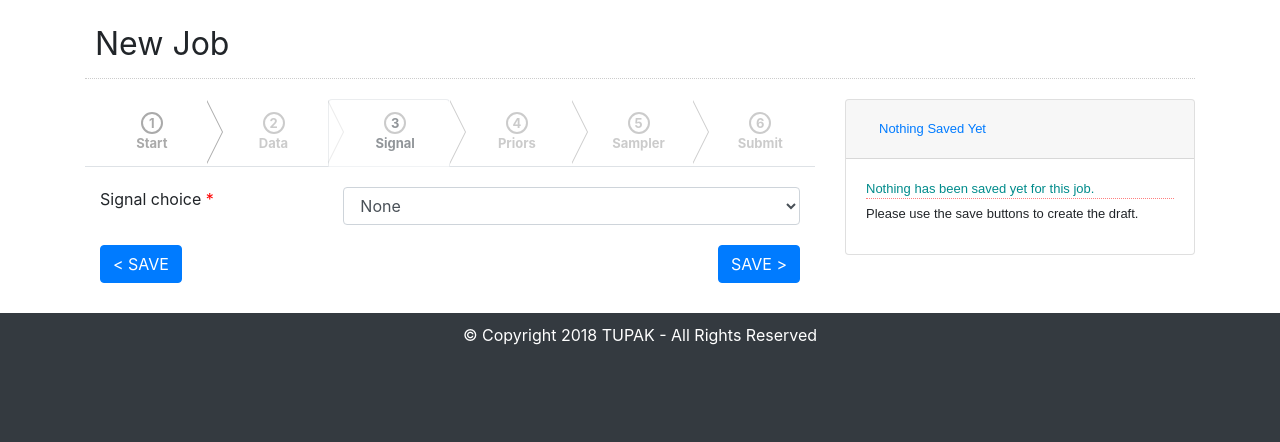
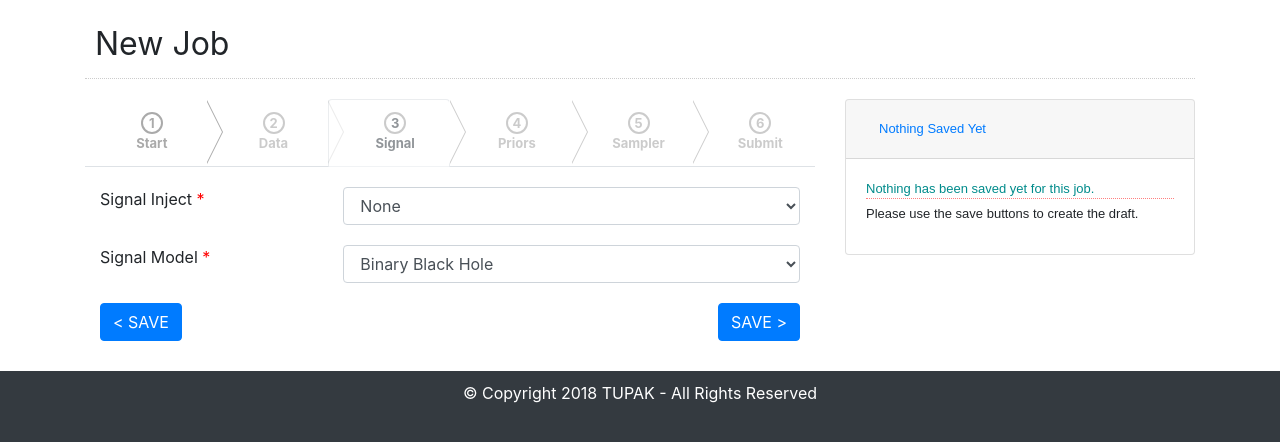
Before and after one commit to ADACS-Australia/SS18B-PLasky, a Django app: page /new_job/ in a window 1280 px wide, after a click that opens the changed part. Shown: the part 64-506 px from the top of the page. Run offline with Django 3.2, Linux system fonts and the light colour scheme; the visitor is signed in with stand-in values (Sample User, id 1); some libraries are stand-ins or nearby versions.

Commit message:
signal form shows checkbox and signal model for prior - initial work

```diff
--- a/tupakweb/forms/dynamic/field.py
+++ b/tupakweb/forms/dynamic/field.py
@@ -21,6 +21,7 @@ ZERO_TO_2PI = 'zero-to-2pi'
 TEXT_AREA = 'text-area'
 SELECT = 'select'
 RADIO = 'radio'
+CHECKBOX = 'checkbox'
 
 
 class CustomCharField(forms.CharField):
@@ -208,6 +209,18 @@ def get_select_input(label, choices=None, initial=None, extra_class=None):
     )
 
 
+def get_checkbox_input(label, initial=None, extra_class=None):
+    return forms.BooleanField(
+        label=label,
+        widget=forms.CheckboxInput(
+            attrs={
+                'class': extra_class if extra_class else '',
+            }
+        ),
+        initial=initial,
+    )
+
+
 def get_multiple_choices_input(label, required, choices=None, initial=None):
     return forms.MultipleChoiceField(
         label=label,
--- a/tupakweb/forms/dynamic/form.py
+++ b/tupakweb/forms/dynamic/form.py
@@ -4,6 +4,7 @@ from .field import (
     get_text_input,
     get_text_area_input,
     get_select_input,
+    get_checkbox_input,
     get_radio_input,
     get_positive_integer_input,
     get_multiple_choices_input,
@@ -23,6 +24,7 @@ from .field import (
     TEXT_AREA,
     SELECT,
     RADIO,
+    CHECKBOX,
 )
 
 
@@ -121,6 +123,15 @@ class DynamicForm(forms.Form):
                     extra_class=properties.get('extra_class', None),
                 )
 
+            elif properties.get('type') == CHECKBOX:
+                self.fields[name] = get_checkbox_input(
+                    label=properties.get('label', name),
+                    initial=properties.get('initial', None),
+                    # required=properties.get('required', False),
+                    # validators=properties.get('validators', ()),
+                    # choices=properties.get('choices'),
+                )
+
             elif properties.get('type') == MULTIPLE_CHOICES:
                 self.fields[name] = get_multiple_choices_input(
                     label=properties.get('label', name),
--- a/tupakweb/forms/prior/utility.py
+++ b/tupakweb/forms/prior/utility.py
@@ -93,7 +93,7 @@ def prior_max_field(field_name, field_value):
 
 def get_field_properties_by_signal_choice(signal):
     field_properties = OrderedDict()
-    fieldsets = dict()
+    fieldsets = OrderedDict()
     if signal.signal_choice == BINARY_BLACK_HOLE:
         for name, value in BBH_FIELDS_PROPERTIES.items():
             fieldset_fields = []
@@ -133,4 +133,4 @@ def get_field_properties_by_signal_choice(signal):
                 BBH_FIELDS_PROPERTIES.get(name).get('label'): fieldset_fields,
             })
 
-        return fieldsets, field_properties
+    return fieldsets, field_properties
--- a/tupakweb/forms/signal/signal.py
+++ b/tupakweb/forms/signal/signal.py
@@ -1,29 +1,44 @@
-from django import forms
-from django.utils.translation import ugettext_lazy as _
-
-from ...utility.display_names import OPEN_DATA, SKIP
+from collections import OrderedDict
+from copy import deepcopy
+from ..dynamic import field
+from ..dynamic.form import DynamicForm
+from ...utility.display_names import (
+    OPEN_DATA,
+    SIGNAL_CHOICE,
+    SIGNAL_CHOICE_DISPLAY,
+    SIGNAL_MODEL,
+    SIGNAL_MODEL_DISPLAY,
+    SKIP,
+)
 from ...models import Signal, Data
 
-FIELDS = [
-    'signal_choice',
-]
-
-WIDGETS = {
-    'signal_choice': forms.Select(
-        attrs={'class': 'form-control'},
-    ),
-}
-
-LABELS = {
-    'signal_choice': _('Signal type'),
-}
+SIGNAL_FIELDS_PROPERTIES = OrderedDict([
+    (SIGNAL_CHOICE, {
+        'type': field.SELECT,
+        'label': SIGNAL_CHOICE_DISPLAY,
+        'choices': Signal.SIGNAL_CHOICES,
+        'required': True,
+    }),
+    ('same_model', {
+        'type': field.CHECKBOX,
+        'label': 'Same for Signal Model?',
+        # 'placeholder': '1.0',
+        'initial': True,
+    }),
+    (SIGNAL_MODEL, {
+        'type': field.SELECT,
+        'label': SIGNAL_MODEL_DISPLAY,
+        'choices': Signal.SIGNAL_CHOICES[1:],
+        'required': True,
+    }),
+])
 
 
-class SignalForm(forms.ModelForm):
+class SignalForm(DynamicForm):
     def __init__(self, *args, **kwargs):
-        self.request = kwargs.pop('request', None)
+        kwargs['name'] = 'signal-binary_black_hole'
+        kwargs['fields_properties'] = deepcopy(SIGNAL_FIELDS_PROPERTIES)
         self.job = kwargs.pop('job', None)
-        super(SignalForm, self).__init__(*args, **kwargs)
 
         # checking the data_choice to decide whether skip should be there
         show_skip = True
@@ -35,18 +50,12 @@ class SignalForm(forms.ModelForm):
             except Data.DoesNotExist:
                 pass
 
-        self.fields['signal_choice'] = forms.ChoiceField(
-            choices=Signal.SIGNAL_CHOICES[1:] if not show_skip else Signal.SIGNAL_CHOICES,
-            widget=forms.Select(
-                attrs={'class': 'form-control'},
-            )
-        )
+        if not show_skip:
+            kwargs['fields_properties'][SIGNAL_CHOICE].update({
+                'choices': Signal.SIGNAL_CHOICES[1:],
+            })
 
-    class Meta:
-        model = Signal
-        fields = FIELDS
-        widgets = WIDGETS
-        labels = LABELS
+        super(SignalForm, self).__init__(*args, **kwargs)
 
     def save(self, **kwargs):
         self.full_clean()
--- a/tupakweb/models.py
+++ b/tupakweb/models.py
@@ -100,6 +100,7 @@ class Signal(models.Model):
     ]
 
     signal_choice = models.CharField(max_length=50, choices=SIGNAL_CHOICES, default=SKIP)
+    # signal_model = models.CharField(max_length=50, choices=SIGNAL_CHOICES)
 
     def __str__(self):
         return '{} - ({}[{}])'.format(self.signal_choice, self.job.name, self.job.user.username)
--- a/tupakweb/static/tupakweb/js/signal.js
+++ b/tupakweb/static/tupakweb/js/signal.js
@@ -6,9 +6,11 @@ $(document).ready(function () {
   var divs = []
   var $selected = $('#id_signal-signal_choice')
   var $signal_parameter_bbh = $('#div_signal_parameter_bbh')
+  var $same_model = $('.div-same_model')
 
   if ($selected.val() === 'skip') {
     divs.push($signal_parameter_bbh)
+    divs.push($same_model)
   }
 
   if ($selected.val() === 'binary_black_hole') {
@@ -19,13 +21,16 @@ $(document).ready(function () {
   $selected.change(function () {
     divs = []
     divs.push($signal_parameter_bbh)
+    divs.push($same_model)
     hide_forms(divs)
 
     var detached_div = null
 
     if ($(this).val() === 'binary_black_hole') {
       detached_div = $('#form_store > #div_signal_parameter_bbh').detach()
-      detached_div.insertBefore('#signal-tab-navigation')
+      detached_div.appendTo('#signal-parameters')
+      detached_div = $('#form_store > .div-same_model').detach()
+      detached_div.appendTo('#signal-parameters')
     }
   })
 
--- a/tupakweb/templates/tupakweb/job/form-snippets/signal_form.html
+++ b/tupakweb/templates/tupakweb/job/form-snippets/signal_form.html
@@ -4,26 +4,12 @@
 
     {% include 'tupakweb/job/snippets/errors.html' %}
 
-    {% for field in signal_form %}
-        <div class="row field
-                    {% if field.field.required %}required{% endif %}
-                    {% if field.errors %}error{% endif %}
-                    div-{{ field.name }}">
+    {% with signal_form.signal_choice as field %}
+        {% include 'tupakweb/job/snippets/render_field.html' %}
+    {% endwith %}
 
-            <!-- Label -->
-            <label class="col-md-4 control-label" for="{{ field.auto_id }}">
-                {{ field.label }}
-            </label>
-
-            <!-- Field -->
-            <div class="col-md-8">
-                {{ field }}
-                {{ field.errors }}
-            </div>
-
-        </div>
-    {% endfor %}
-
+    <div class="">
+        <div id="signal-parameters">
             <div id="div_signal_parameter_bbh">
                 {% for field in signal_parameter_bbh_form %}
                     <div class="row field
@@ -44,6 +30,15 @@
                     </div>
                 {% endfor %}
             </div>
+        </div>
+        {% with signal_form.same_model as field %}
+            {% include 'tupakweb/job/snippets/render_field.html' %}
+        {% endwith %}
+    </div>
+
+    {% with signal_form.signal_model as field %}
+        {% include 'tupakweb/job/snippets/render_field.html' %}
+    {% endwith %}
 
     <div id="signal-tab-navigation">
         {% include 'tupakweb/job/snippets/pager.html' %}
--- /dev/null
+++ b/tupakweb/templates/tupakweb/job/snippets/render_field.html
@@ -0,0 +1,17 @@
+<div class="row field
+    {% if field.field.required %}required{% endif %}
+    {% if field.errors %}error{% endif %}
+    div-{{ field.name }}">
+
+    <!-- Label -->
+    <label class="col-md-4 control-label" for="{{ field.auto_id }}">
+        {{ field.label }}
+    </label>
+
+    <!-- Field -->
+    <div class="col-md-8">
+        {{ field }}
+        {{ field.errors }}
+    </div>
+
+</div>
--- a/tupakweb/utility/display_names.py
+++ b/tupakweb/utility/display_names.py
@@ -78,7 +78,9 @@ DISPLAY_NAME_MAP.update({
 
 # Signal Choice
 SIGNAL_CHOICE = 'signal_choice'
-SIGNAL_CHOICE_DISPLAY = 'Type of Signal'
+SIGNAL_CHOICE_DISPLAY = 'Signal Inject'
+SIGNAL_MODEL = 'signal_model'
+SIGNAL_MODEL_DISPLAY = 'Signal Model'
 SKIP = 'skip'
 SKIP_DISPLAY = 'None'
 BINARY_BLACK_HOLE = 'binary_black_hole'
@@ -86,6 +88,7 @@ BINARY_BLACK_HOLE_DISPLAY = 'Binary Black Hole'
 
 DISPLAY_NAME_MAP.update({
     SIGNAL_CHOICE: SIGNAL_CHOICE_DISPLAY,
+    SIGNAL_MODEL: SIGNAL_MODEL_DISPLAY,
     SKIP: SKIP_DISPLAY,
     BINARY_BLACK_HOLE: BINARY_BLACK_HOLE_DISPLAY,
 })
```
Lines whose indentation alone changed are shown as unchanged.
